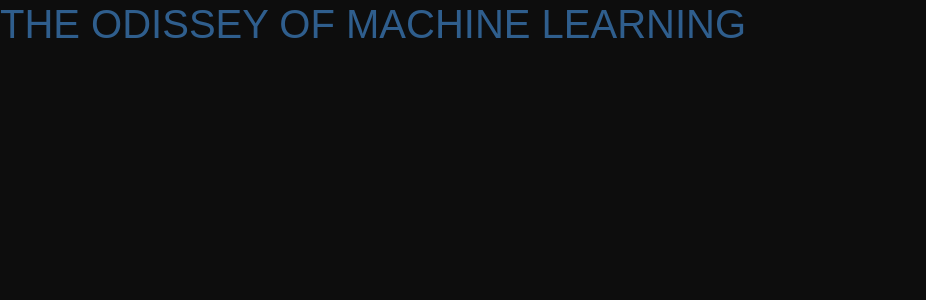
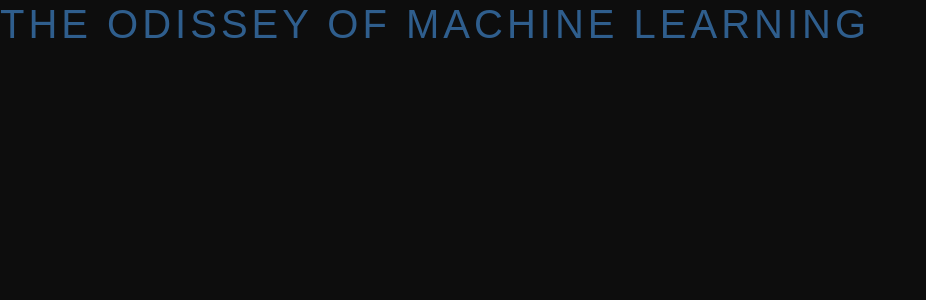
Before and after one commit to flohms18/odissey-ml, a Vue app: page / in a window 1280 px wide. Shown: the top 300 px of the page, without its empty margins (0-926 px from the left). Built offline with nearby package versions, Linux system fonts and the light colour scheme; a web font is replaced by a local one.

Commit message:
Added Letter Spacing

```diff
--- a/src/assets/global.css
+++ b/src/assets/global.css
@@ -11,4 +11,5 @@
 
 body {
   background-color: var(--dark-color);
+  letter-spacing: 4px;
 }
```
